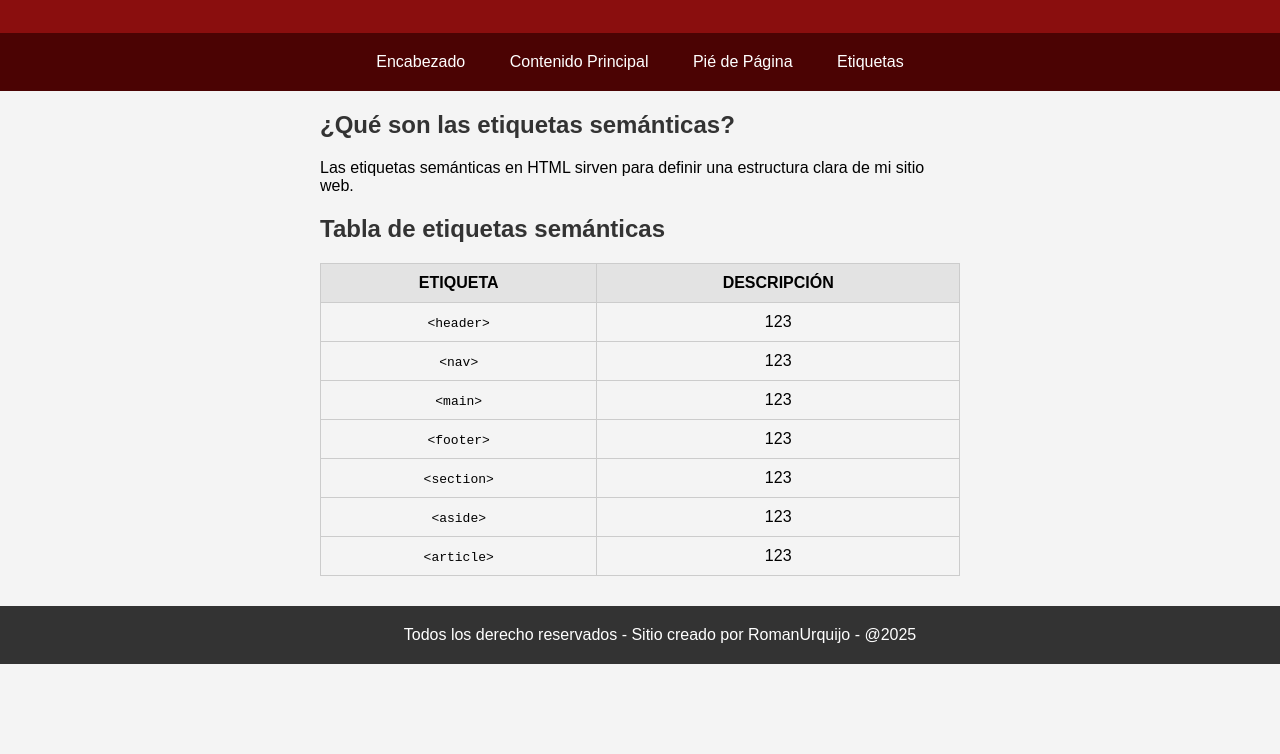
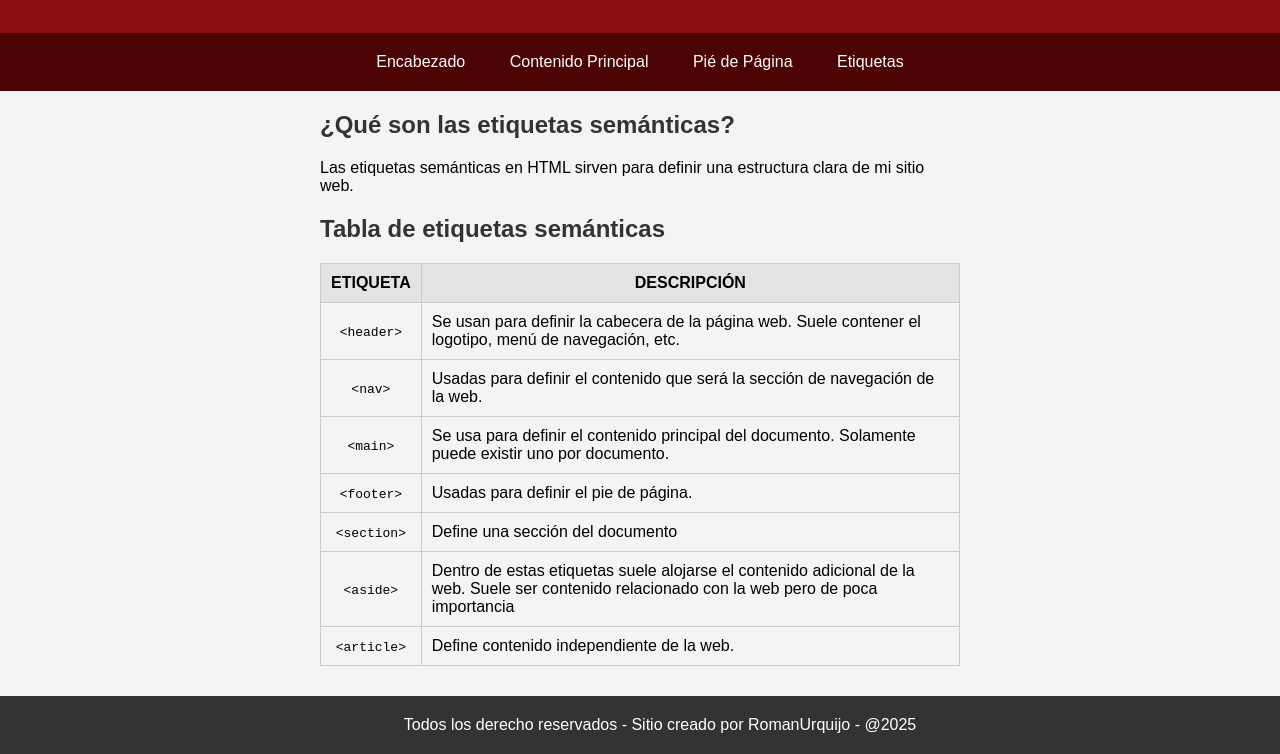
Before and after one commit to RomanUrquijo/ProgBasic, a plain HTML site: page index.html in a window 1280 px wide. Shown: the part 121-875 px from the top of the page. Before the commit the page ends 800 px from the top, so only its background shows below. Drawn offline with Linux system fonts and the light colour scheme.

Commit message:
creacion del readme v3

```diff
--- a/css/style.css
+++ b/css/style.css
@@ -55,7 +55,7 @@ header {
     position: absolute;
     left: 0;
     top: 100%;
-    background-color: #333;
+    background-color: #410303;
     min-width: 200px;
 }
 
@@ -96,6 +96,9 @@ th, td {
 thead {
     background-color: #e3e3e3;
 }
+.alinear_texto{
+    text-align: left;
+}
 
 /* ####### Estilo para footer ####### */
 footer {
--- a/index.html
+++ b/index.html
@@ -50,31 +50,31 @@
                 <tbody>
                     <tr>
                         <td><code>&lt;header&gt;</code></td>
-                        <td>123</td>
+                        <td class="alinear_texto">Se usan para definir la cabecera de la página web. Suele contener el logotipo, menú de navegación, etc.</td>
                     </tr>
                     <tr>
                         <td><code>&lt;nav&gt;</code></td>
-                        <td>123</td>
+                        <td class="alinear_texto">Usadas para definir el contenido que será la sección de navegación de la web.</td>
                     </tr>
                     <tr>
                         <td><code>&lt;main&gt;</code></td>
-                        <td>123</td>
+                        <td class="alinear_texto"> Se usa para definir el contenido principal del documento. Solamente puede existir uno por documento.</td>
                     </tr>
                     <tr>
                         <td><code>&lt;footer&gt;</code></td>
-                        <td>123</td>
+                        <td class="alinear_texto">Usadas para definir el pie de página.</td>
                     </tr>
                     <tr>
                         <td><code>&lt;section&gt;</code></td>
-                        <td>123</td>
+                        <td class="alinear_texto">Define una sección del documento</td>
                     </tr>
                     <tr>
                         <td><code>&lt;aside&gt;</code></td>
-                        <td>123</td>
+                        <td class="alinear_texto">Dentro de estas etiquetas suele alojarse el contenido adicional de la web. Suele ser contenido relacionado con la web pero de poca importancia</td>
                     </tr>
                     <tr>
                         <td><code>&lt;article&gt;</code></td>
-                        <td>123</td>
+                        <td class="alinear_texto">Define contenido independiente de la web.</td>
                     </tr>
                 </tbody>
             </table>
```
Also changed, not shown: 1 other file.
